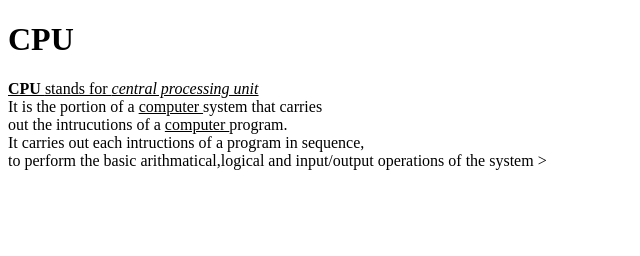
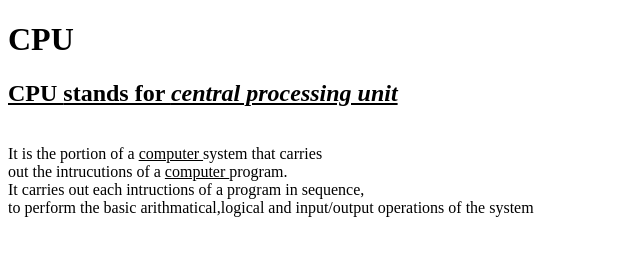
Before and after one commit to iamneo-production/cdfafbeadaeccdfffebaeceaec, a website: page public/index.html in a window 1280 px wide. Shown: the whole page, without its empty margins (0-640 px from the left). Drawn offline with Linux system fonts and the light colour scheme.

Commit message:
Backup Commit

```diff
--- a/public/index.html
+++ b/public/index.html
@@ -9,12 +9,12 @@
 </head>
 <body>
     <h1>CPU</h1>
-    <u><b> CPU </b>stands for <i> central processing unit </i></u>
+    <h2><u><b> CPU </b>stands for <i> central processing unit </i></u></h2>
     <br>It is the portion of a <u> computer </u> system that carries
     <br>out the intrucutions of a <u> computer </u> program.
     <br>It carries out each intructions of a program in sequence,
     <br>to perform the basic arithmatical,logical and input/output operations of the system
 </body>
->
+
 </body>
 </html>
```
